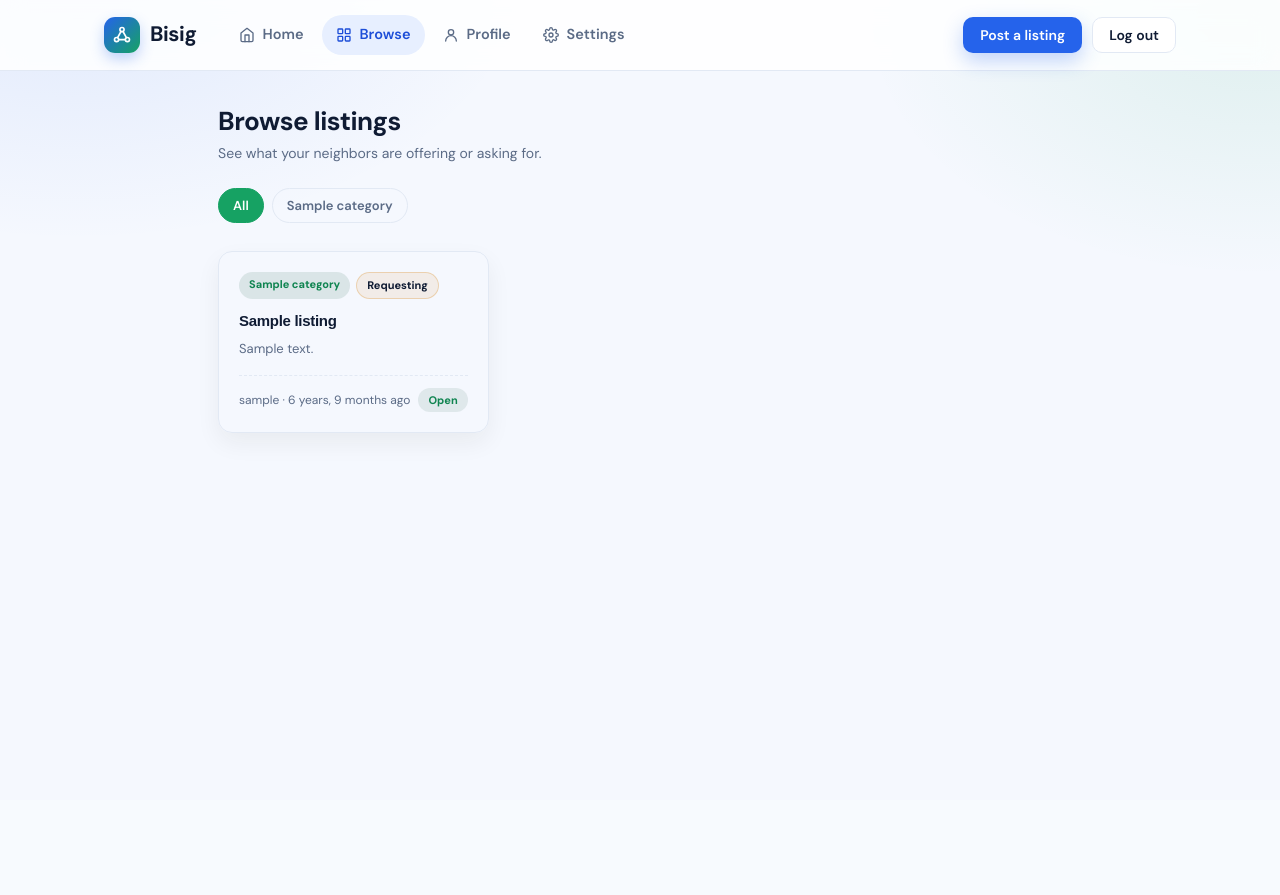
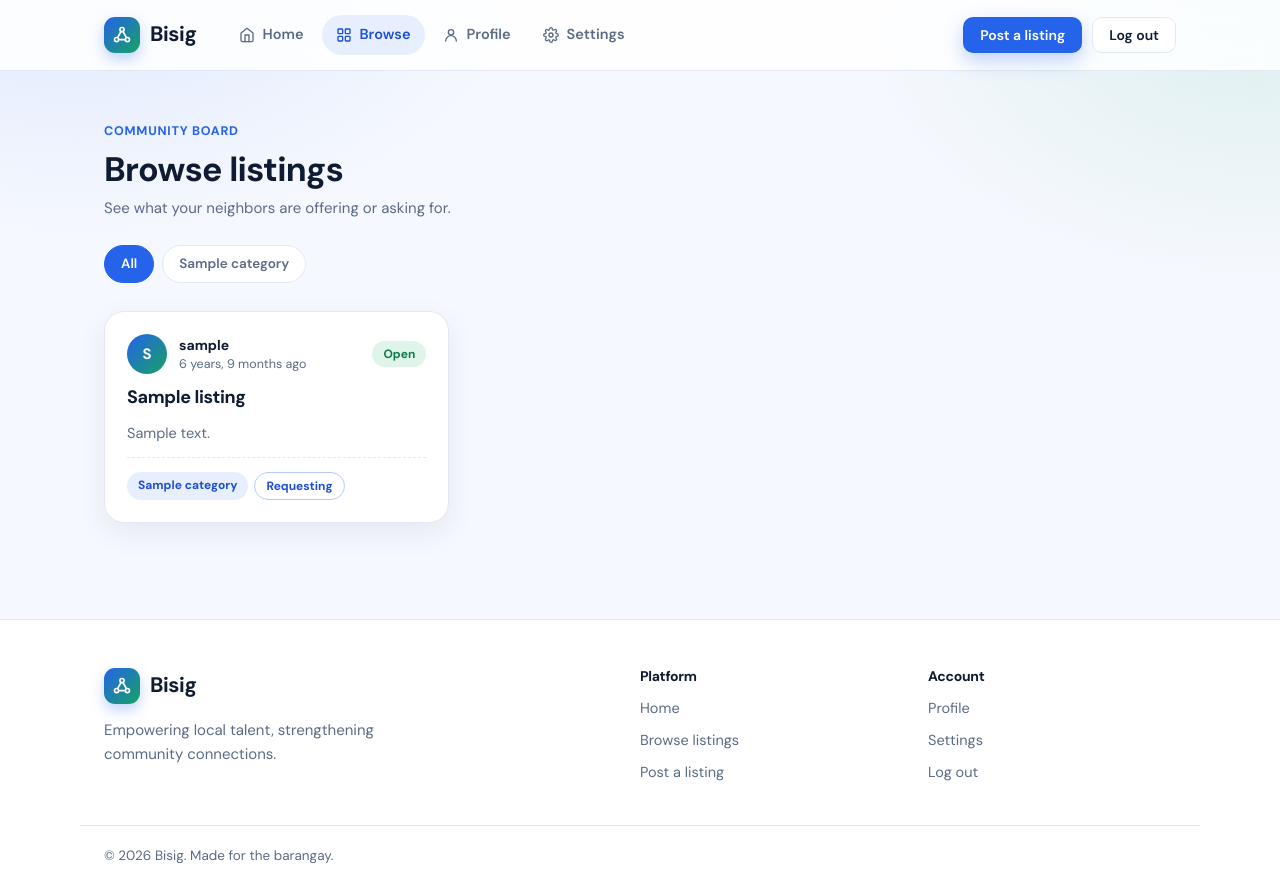
Before and after one commit to alexabaniasia/Bisig, a Django app: page /listings/ in a window 1280 px wide. Before the commit the page ends 433 px from the top, so only its background shows below. Run offline with Django 5.2, Linux system fonts and the light colour scheme; tables that the repository leaves empty hold one stand-in row (values such as "Sample post").

Commit message:
Redesign browse listings and post listing pages

```diff
--- a/static/css/listings/listing_list.css
+++ b/static/css/listings/listing_list.css
@@ -1,160 +1,103 @@
-/* Bisig — Browse Listings */
+/* Bisig — Browse listings */
 
-:root {
-    --cat-1-bg: rgba(31, 92, 69, 0.12);   --cat-1-fg: var(--green-dark);
-    --cat-2-bg: rgba(217, 142, 43, 0.16); --cat-2-fg: var(--amber-dark);
-    --cat-3-bg: rgba(61, 107, 140, 0.14); --cat-3-fg: #2C5674;
-    --cat-4-bg: rgba(179, 68, 44, 0.12);  --cat-4-fg: #8C3823;
-    --cat-5-bg: rgba(107, 98, 82, 0.14);  --cat-5-fg: var(--ink-soft);
+.list-head {
+    display: flex;
+    align-items: flex-end;
+    justify-content: space-between;
+    gap: 16px;
+    flex-wrap: wrap;
+    margin-bottom: 26px;
 }
 
-main.page {
-    max-width: 920px;
-    margin: 0 auto;
-    padding: 36px 24px 64px 24px;
+.list-head .page-title { margin-bottom: 0; }
+
+.filter-row { display: flex; flex-wrap: wrap; gap: 8px; margin-bottom: 28px; }
+
+.filter-chip {
+    padding: 8px 16px;
+    border: 1px solid var(--line);
+    border-radius: 999px;
+    background: var(--surface);
+    font-size: 13.5px;
+    font-weight: 600;
+    color: var(--ink-soft);
+    transition: border-color 0.15s, color 0.15s, background 0.15s;
 }
 
-.page-head {
+.filter-chip:hover { border-color: var(--blue); color: var(--blue); text-decoration: none; }
+.filter-chip.is-active { background: var(--blue); border-color: var(--blue); color: #fff; }
+
+.listing-grid { display: grid; grid-template-columns: repeat(3, 1fr); gap: 18px; }
+
+.listing-card {
     display: flex;
-    align-items: flex-start;
-    justify-content: space-between;
-    gap: 16px;
-    margin-bottom: 24px;
+    flex-direction: column;
+    gap: 12px;
+    padding: 22px;
+    transition: transform 0.2s, box-shadow 0.2s, border-color 0.2s;
 }
 
-.page-head h1 { font-size: 26px; }
+.listing-card:hover { transform: translateY(-4px); box-shadow: var(--shadow-lg); border-color: #C9D8F2; }
 
-.page-head .subtitle {
-    font-size: 14px;
-    color: var(--ink-soft);
-    margin: 6px 0 0 0;
+.listing-top { display: flex; align-items: center; gap: 12px; }
+
+.avatar-sm {
+    flex: none;
+    width: 40px;
+    height: 40px;
+    border-radius: 50%;
+    display: grid;
+    place-items: center;
+    background: linear-gradient(135deg, var(--blue), var(--green));
+    color: #fff;
+    font-weight: 700;
 }
 
-.btn-inline {
+.who { flex: 1; min-width: 0; line-height: 1.3; }
+.who strong { display: block; font-size: 14px; overflow: hidden; text-overflow: ellipsis; white-space: nowrap; }
+.who small { font-size: 12.5px; color: var(--ink-soft); }
+
+.status-pill, .cat-pill, .type-pill {
     display: inline-block;
-    width: auto;
-    padding: 11px 18px;
-    white-space: nowrap;
+    padding: 4px 11px;
+    border-radius: 999px;
+    font-size: 12px;
+    font-weight: 700;
 }
 
-.filter-row {
-    display: flex;
-    flex-wrap: wrap;
-    gap: 8px;
-    margin-bottom: 28px;
+.status-open { background: var(--green-soft); color: var(--green-ink); }
+.status-pending { background: #FFF3D6; color: #92600A; }
+.status-closed { background: var(--surface-alt); color: var(--ink-soft); border: 1px solid var(--line); }
+
+.listing-card h3 { font-size: 18px; line-height: 1.3; }
+.listing-desc { flex: 1; font-size: 14.5px; line-height: 1.6; color: var(--ink-soft); }
+
+.listing-tags { display: flex; flex-wrap: wrap; gap: 6px; padding-top: 14px; border-top: 1px dashed var(--line); }
+
+.cat-1 { background: var(--blue-soft); color: var(--blue-ink); }
+.cat-2 { background: var(--green-soft); color: var(--green-ink); }
+.cat-3 { background: #DDF3F5; color: #0B6E78; }
+.cat-4 { background: #E9E8FF; color: #4338CA; }
+.cat-5 { background: #EAF0F7; color: #475A78; }
+
+.type-offer { background: var(--surface); color: var(--green-ink); border: 1px solid #A9DFC3; }
+.type-request { background: var(--surface); color: var(--blue-ink); border: 1px solid #B7CDF8; }
+
+.empty-state {
+    padding: 64px 24px;
+    text-align: center;
+    color: var(--ink-soft);
+    background: var(--surface);
+    border: 1px dashed var(--line);
+    border-radius: var(--radius);
 }
 
-.filter-chip {
-    font-size: 13px;
-    font-weight: 600;
-    color: var(--ink-soft);
-    background: var(--card);
-    border: 1px solid var(--line);
-    padding: 7px 14px;
-    border-radius: 999px;
-    text-decoration: none;
-}
+.empty-state p { margin-bottom: 16px; font-size: 16px; }
 
-.filter-chip:hover { border-color: var(--green); color: var(--green-dark); text-decoration: none; }
-
-.filter-chip.is-active {
-    background: var(--green);
-    border-color: var(--green);
-    color: white;
-}
-
-.listing-grid {
-    display: grid;
-    grid-template-columns: repeat(3, 1fr);
-    gap: 16px;
-}
-
-.listing-card {
-    background: var(--card);
-    border: 1px solid var(--line);
-    border-radius: 14px;
-    padding: 20px;
-    box-shadow: 0 10px 24px rgba(38, 32, 20, 0.06);
-    transition: transform 0.15s, box-shadow 0.15s;
-}
-
-.listing-card:hover {
-    transform: translateY(-3px);
-    box-shadow: 0 16px 30px rgba(38, 32, 20, 0.12);
-}
-
-.listing-tags {
-    display: flex;
-    flex-wrap: wrap;
-    gap: 6px;
-    margin-bottom: 12px;
-}
-
-.cat-pill, .type-pill, .status-pill {
-    display: inline-block;
-    font-size: 11px;
-    font-weight: 700;
-    padding: 4px 10px;
-    border-radius: 999px;
-}
-
-.cat-1 { background: var(--cat-1-bg); color: var(--cat-1-fg); }
-.cat-2 { background: var(--cat-2-bg); color: var(--cat-2-fg); }
-.cat-3 { background: var(--cat-3-bg); color: var(--cat-3-fg); }
-.cat-4 { background: var(--cat-4-bg); color: var(--cat-4-fg); }
-.cat-5 { background: var(--cat-5-bg); color: var(--cat-5-fg); }
-
-.type-offer { background: rgba(31, 92, 69, 0.08); color: var(--green-dark); border: 1px solid rgba(31, 92, 69, 0.25); }
-.type-request { background: rgba(217, 142, 43, 0.1); color: var(--amber-dark); border: 1px solid rgba(217, 142, 43, 0.3); }
-
-.listing-card h3 {
-    font-family: 'Space Grotesk', sans-serif;
-    font-weight: 600;
-    font-size: 15px;
-    color: var(--ink);
-    margin: 0 0 8px 0;
-    line-height: 1.35;
-}
-
-.listing-desc {
-    font-size: 13px;
-    color: var(--ink-soft);
-    line-height: 1.5;
-    margin: 0 0 16px 0;
-}
-
-.listing-foot {
-    display: flex;
-    align-items: center;
-    justify-content: space-between;
-    gap: 8px;
-    padding-top: 12px;
-    border-top: 1px dashed var(--line);
-}
-
-.listing-meta {
-    font-size: 12px;
-    color: var(--ink-soft);
-}
-
-.status-open { background: rgba(31, 92, 69, 0.1); color: var(--green-dark); }
-.status-pending { background: rgba(217, 142, 43, 0.14); color: var(--amber-dark); }
-.status-closed { background: rgba(107, 98, 82, 0.14); color: var(--ink-soft); }
-
-.empty-state {
-    text-align: center;
-    padding: 60px 24px;
-    color: var(--ink-soft);
-    background: var(--card);
-    border: 1px dashed var(--line);
-    border-radius: 14px;
-}
-
-@media (max-width: 780px) {
+@media (max-width: 900px) {
     .listing-grid { grid-template-columns: 1fr 1fr; }
 }
 
-@media (max-width: 560px) {
-    .page-head { flex-direction: column; }
+@media (max-width: 600px) {
     .listing-grid { grid-template-columns: 1fr; }
 }
--- a/templates/listings/listing_list.html
+++ b/templates/listings/listing_list.html
@@ -11,14 +11,15 @@
 <body>
     {% include 'partials/topbar.html' with active='browse' %}
 
-    <main class="page">
-        <div class="page-head">
-            <div>
+    <main class="container page">
+        <div class="list-head">
+            <div class="page-title">
+                <span class="kicker">Community board</span>
                 <h1>Browse listings</h1>
-                <p class="subtitle">See what your neighbors are offering or asking for.</p>
+                <p>See what your neighbors are offering or asking for.</p>
             </div>
             {% if user.is_authenticated %}
-                <a href="{% url 'listings:listing_create' %}" class="btn btn-inline">+ Post a listing</a>
+                <a href="{% url 'listings:listing_create' %}" class="btn btn-primary">+ Post a listing</a>
             {% endif %}
         </div>
 
@@ -33,18 +34,22 @@
             <div class="listing-grid">
                 {% for listing in listings %}
                     {% cycle 'cat-1' 'cat-2' 'cat-3' 'cat-4' 'cat-5' as cat_class silent %}
-                    <article class="listing-card">
+                    <article class="card listing-card">
+                        <div class="listing-top">
+                            <span class="avatar-sm">{{ listing.user.username|first|upper }}</span>
+                            <div class="who">
+                                <strong>{{ listing.user.username }}</strong>
+                                <small>{{ listing.date_posted|timesince }} ago</small>
+                            </div>
+                            <span class="status-pill status-{{ listing.status }}">{{ listing.get_status_display }}</span>
+                        </div>
+                        <h3>{{ listing.title }}</h3>
+                        <p class="listing-desc">{{ listing.description|truncatewords:22 }}</p>
                         <div class="listing-tags">
                             <span class="cat-pill {{ cat_class }}">{{ listing.category.category_name }}</span>
                             <span class="type-pill {% if listing.listing_type == 'offer' %}type-offer{% else %}type-request{% endif %}">
                                 {% if listing.listing_type == 'offer' %}Offering{% else %}Requesting{% endif %}
                             </span>
-                        </div>
-                        <h3>{{ listing.title }}</h3>
-                        <p class="listing-desc">{{ listing.description|truncatewords:22 }}</p>
-                        <div class="listing-foot">
-                            <span class="listing-meta">{{ listing.user.username }} · {{ listing.date_posted|timesince }} ago</span>
-                            <span class="status-pill status-{{ listing.status }}">{{ listing.get_status_display }}</span>
                         </div>
                     </article>
                 {% endfor %}
@@ -53,12 +58,14 @@
             <div class="empty-state">
                 <p>No listings here yet.</p>
                 {% if user.is_authenticated %}
-                    <a href="{% url 'listings:listing_create' %}" class="btn btn-inline">Be the first to post one</a>
+                    <a href="{% url 'listings:listing_create' %}" class="btn btn-primary">Be the first to post one</a>
                 {% else %}
                     <a href="{% url 'login:login' %}">Log in</a> to post the first one.
                 {% endif %}
             </div>
         {% endif %}
     </main>
+
+    {% include 'partials/footer.html' %}
 </body>
 </html>
```
Also changed, not shown: static/css/listings/listing_form.css (+5 -17 lines), templates/listings/listing_form.html (+14 -6 lines).
